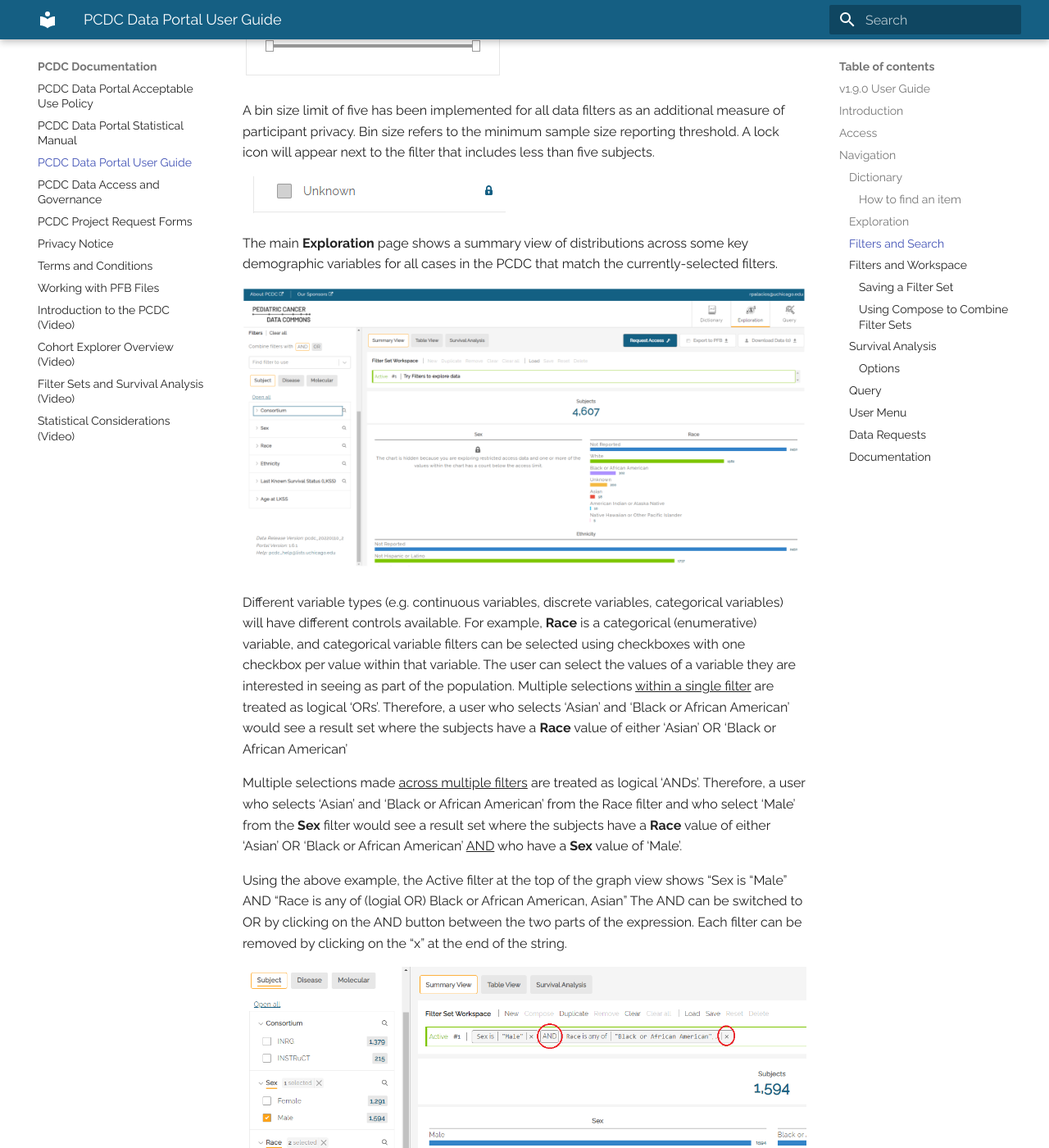
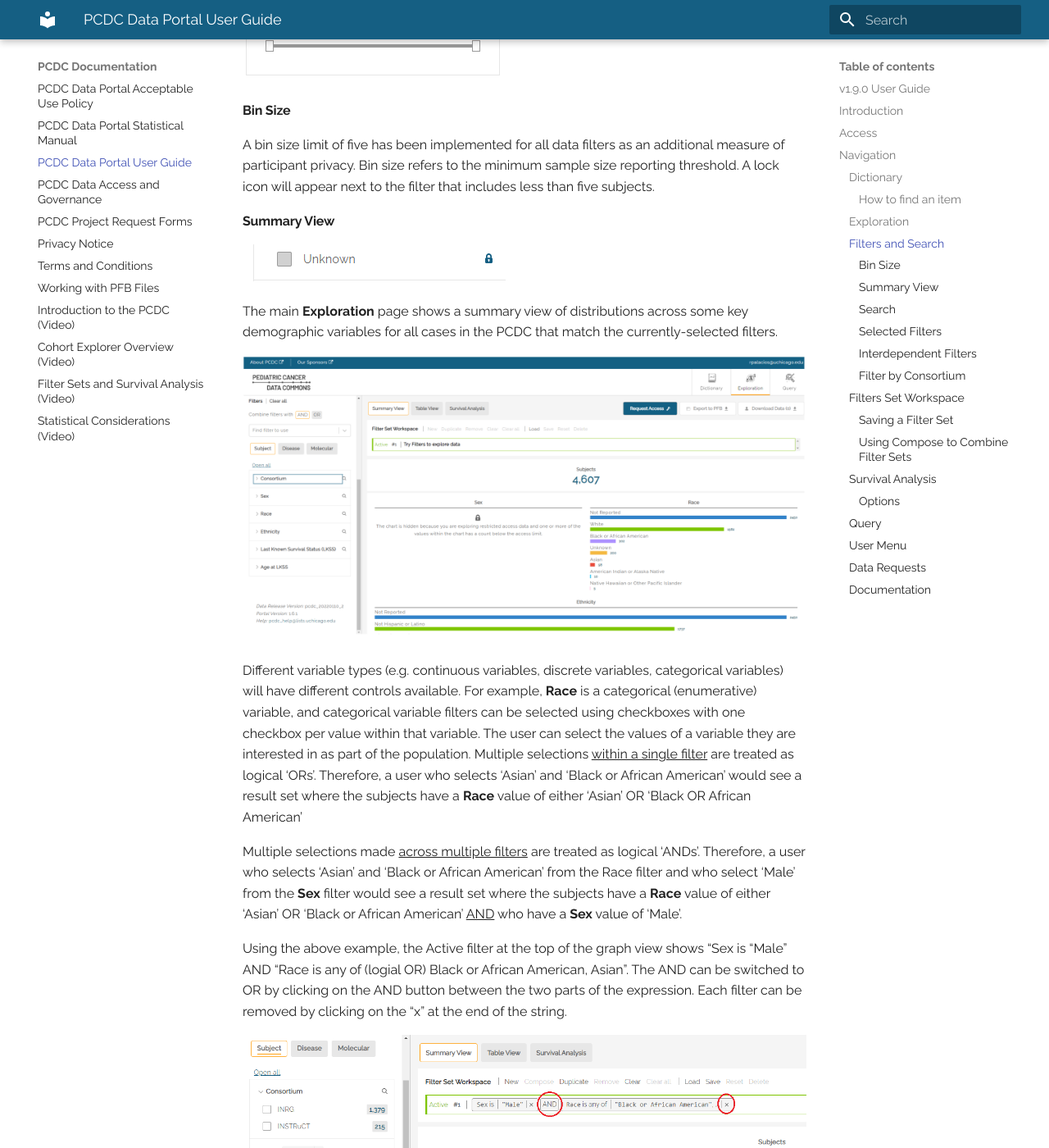
Before and after one commit to chicagopcdc/docs.pedscommons.org, an MkDocs documentation site: the page built from docs/DataPortalUserGuide.md, in a window 1280 px wide and 1400 px high, scrolled down 9068 px. Shown: the whole window at 82% size. Built offline with MkDocs 1.6.1 and Material for MkDocs 9.7.7, drawn with Linux system fonts in a browser that asks for light colours; some of the changed text lies outside the part shown.

Commit message:
Minor changes for clarification
- Added sub headers for sections in the Filters and Search section
- Added a screenshot and information about disabled filters when using Composed filters
-  Added a screenshot and information showing that Consortium is selectable.

```diff
--- a/docs/DataPortalUserGuide.md
+++ b/docs/DataPortalUserGuide.md
@@ -131,7 +131,11 @@ Note: some filters, such as **Age at LKSS** (Last Known Survival Status) have a
 
 ![LKSS](img/image13.png)
 
+#### Bin Size
+
 A bin size limit of five has been implemented for all data filters as an additional measure of participant privacy. Bin size refers to the minimum sample size reporting threshold. A lock icon will appear next to the filter that includes less than five subjects.
+
+#### Summary View
 
 ![Lock](img/image14.png)
 
@@ -139,11 +143,11 @@ The main **Exploration** page shows a summary view of distributions across some
 
 ![Consortium](img/imageW2.png)
 
-Different variable types (e.g. continuous variables, discrete variables, categorical variables) will have different controls available. For example, **Race** is a categorical (enumerative) variable, and categorical variable filters can be selected using checkboxes with one checkbox per value within that variable. The user can select the values of a variable they are interested in seeing as part of the population. Multiple selections <u>within a single filter</u> are treated as logical ‘ORs’. Therefore, a user who selects ‘Asian’ and ‘Black or African American’ would see a result set where the subjects have a **Race** value of either ‘Asian’ OR ‘Black or African American’
+Different variable types (e.g. continuous variables, discrete variables, categorical variables) will have different controls available. For example, **Race** is a categorical (enumerative) variable, and categorical variable filters can be selected using checkboxes with one checkbox per value within that variable. The user can select the values of a variable they are interested in as part of the population. Multiple selections <u>within a single filter</u> are treated as logical ‘ORs’. Therefore, a user who selects ‘Asian’ and ‘Black or African American’ would see a result set where the subjects have a **Race** value of either ‘Asian’ OR ‘Black OR African American’
 
 Multiple selections made <u>across multiple filters</u> are treated as logical ‘ANDs’. Therefore, a user who selects ‘Asian’ and ‘Black or African American’ from the Race filter and who select ‘Male’ from the **Sex** filter would see a result set where the subjects have a **Race** value of either ‘Asian’ OR ‘Black or African American’ <u>AND</u> who have a **Sex** value of ‘Male’.
 
-Using the above example, the Active filter at the top of the graph view shows “Sex is “Male” AND “Race is any of (logial OR) Black or African American, Asian” The AND can be switched to OR by clicking on the AND button between the two parts of the expression. Each filter can be removed by clicking on the “x” at the end of the string.
+Using the above example, the Active filter at the top of the graph view shows “Sex is “Male” AND “Race is any of (logial OR) Black or African American, Asian”. The AND can be switched to OR by clicking on the AND button between the two parts of the expression. Each filter can be removed by clicking on the “x” at the end of the string.
 
 ![Conjuctive Search](img/workspace_and_x.png)
 
@@ -157,6 +161,8 @@ For example, a user who was interested in patients with relapse disease of the b
 
 Note: when changing the Anchor filter (e.g., switching from Relapse to Initial Diagnosis), users must remove the associated filters, in this case: “Bladder”, in order to see the filter options available under the new Anchor.
 
+#### Search
+
 Clicking on the search icon to the right of a filter name (e.g. Tumor Site) allows users to search for a specific value in a list of categorical levels by keyword, Matching categorical level values will appear if there is a full or partial match, allowing the user to select it. The filter value can be selected by checking the box next to the name.
 
 ![Site Search](img/imageW5.png)
@@ -165,15 +171,25 @@ Once selected, the main page will show the filtered data set. To clear the searc
 
 ![Filtered Data](img/imageW6.png)
 
+#### Selected Filters
+
 An underline in the filter name indicates that filters are active within that tab. In the below example, the **Subject**, **Disease** and **Molecular** tabs have active filters. Clicking into the tabs will show which filters are selected (also underlined). In the example below, **Initial Diagnosis** is selected, along with **Tumor Site** from within the **Disease** tab.
 
 ![Summary View](img/imageW7.png)
+
+#### Interdependent Filters
 
 Some filters have an interdependency. Example: selecting the FOXO1-PAX3 fusion molecular abnormality should be followed by a selection of Absent, Present, or Unknown from the Molecular Abnormality Result filters.
 
 ![Molecular Abnormality](img/molecular_abnormality.png)
 
-### Filters and Workspace
+#### Filter by Consortium
+
+The left panel includes a Consortium filter in the Subject tab which allows users to select the disease consortium data from which to create a cohort. The below screenshot shows data is available from INRG (International Neuroblastoma Risk Group) and INSTRuCT (INternational Soft Tissue saRcoma ConsorTium) subjects.
+
+![Consortium Selection](img/consortium_selection.png)
+
+### Filters Set Workspace
 
 Users can refer to [this video](https://youtu.be/mZniH9yVi9Y) for an overview of the Filter Sets and Survival Curve functionality.
 
@@ -225,6 +241,11 @@ The Compose function allows users to combine filter sets using AND/OR logic. Exa
 The resulting filter is added to the Workspace and made Active. It can now be saved to the user's list of filters.
 
 ![Save Composed Filters](img/save_composed_filter_set.png)
+
+Note: when using a Composed filter, the left filter panel becomes inactivated.
+
+![Composed filter warning](img/composed_filter_warning.png)
+
 
 ### Survival Analysis
 
```
Also changed, not shown: docs/img/composed_filter_warning.png (added), docs/img/consortium_selection.png (added).
